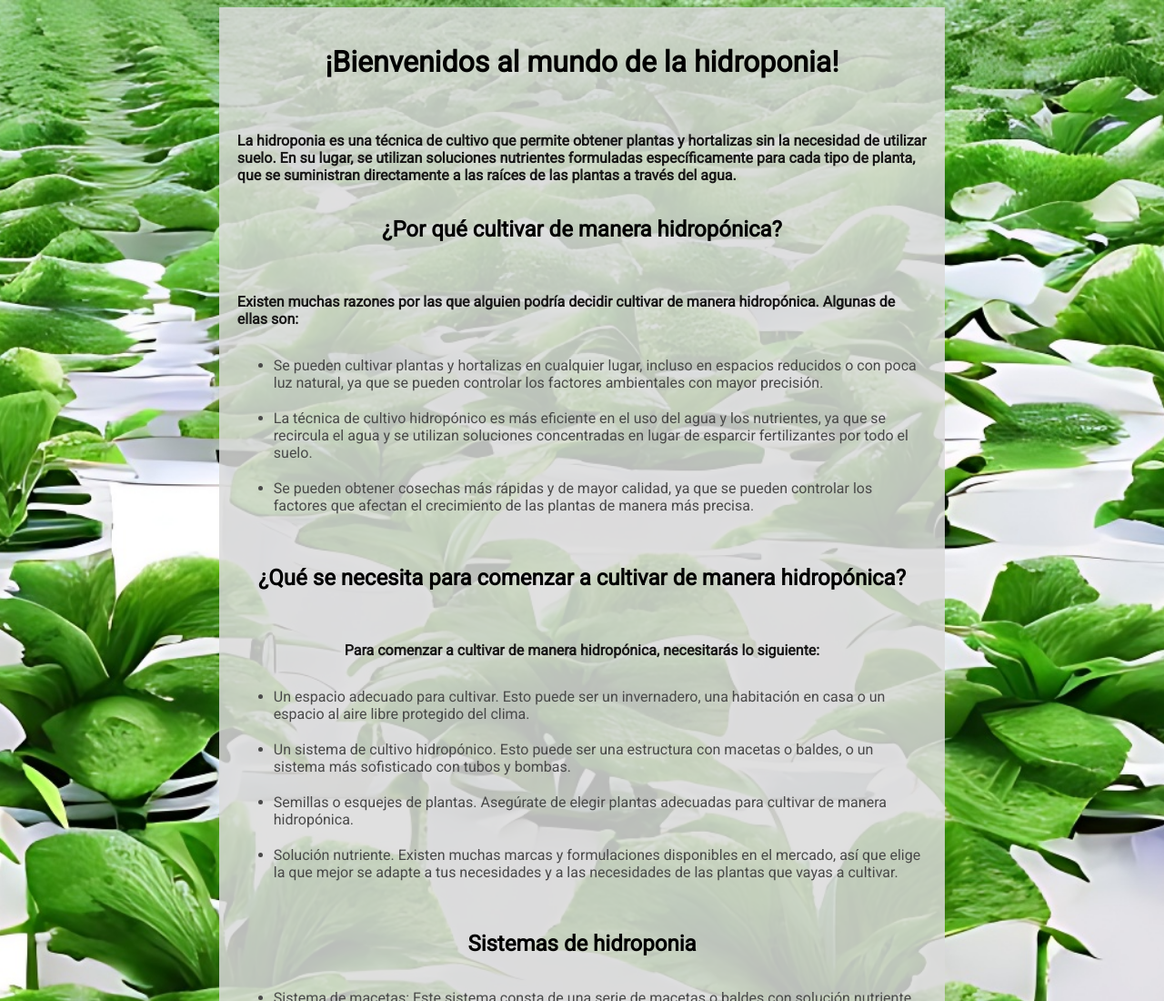
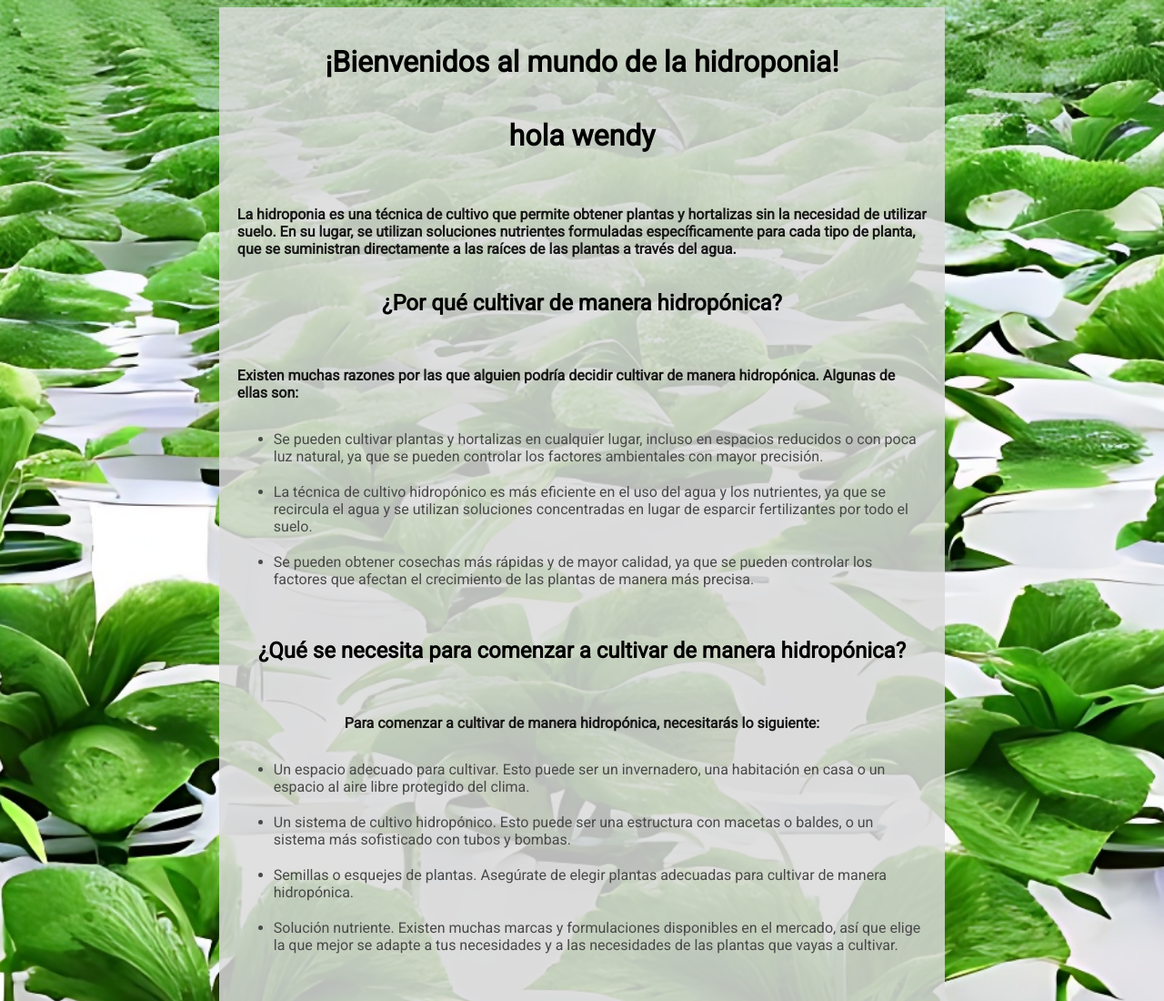
Before and after one commit to matiasether/Pruebas-en-Terminal-Git, a plain HTML site: page index.html in a window 1280 px wide. Shown: the top 1100 px of the page at 91% size. Drawn offline with Linux system fonts and the light colour scheme.

```diff
--- a/index.html
+++ b/index.html
@@ -7,6 +7,7 @@
     <body>
       <div>
         <h1 class="titulo-h1">¡Bienvenidos al mundo de la hidroponia!</h1>
+        <H1>hola wendy</H1>
       <p class="parrafo">La hidroponia es una técnica de cultivo que permite obtener plantas y hortalizas sin la necesidad de utilizar suelo. En su lugar, se utilizan soluciones nutrientes formuladas específicamente para cada tipo de planta, que se suministran directamente a las raíces de las plantas a través del agua.</p>
       <h2 class="titulo-h2">¿Por qué cultivar de manera hidropónica?</h2>
       <p class="parrafo">Existen muchas razones por las que alguien podría decidir cultivar de manera hidropónica. Algunas de ellas son:</p>
```
Also changed, not shown: registro.txt.
